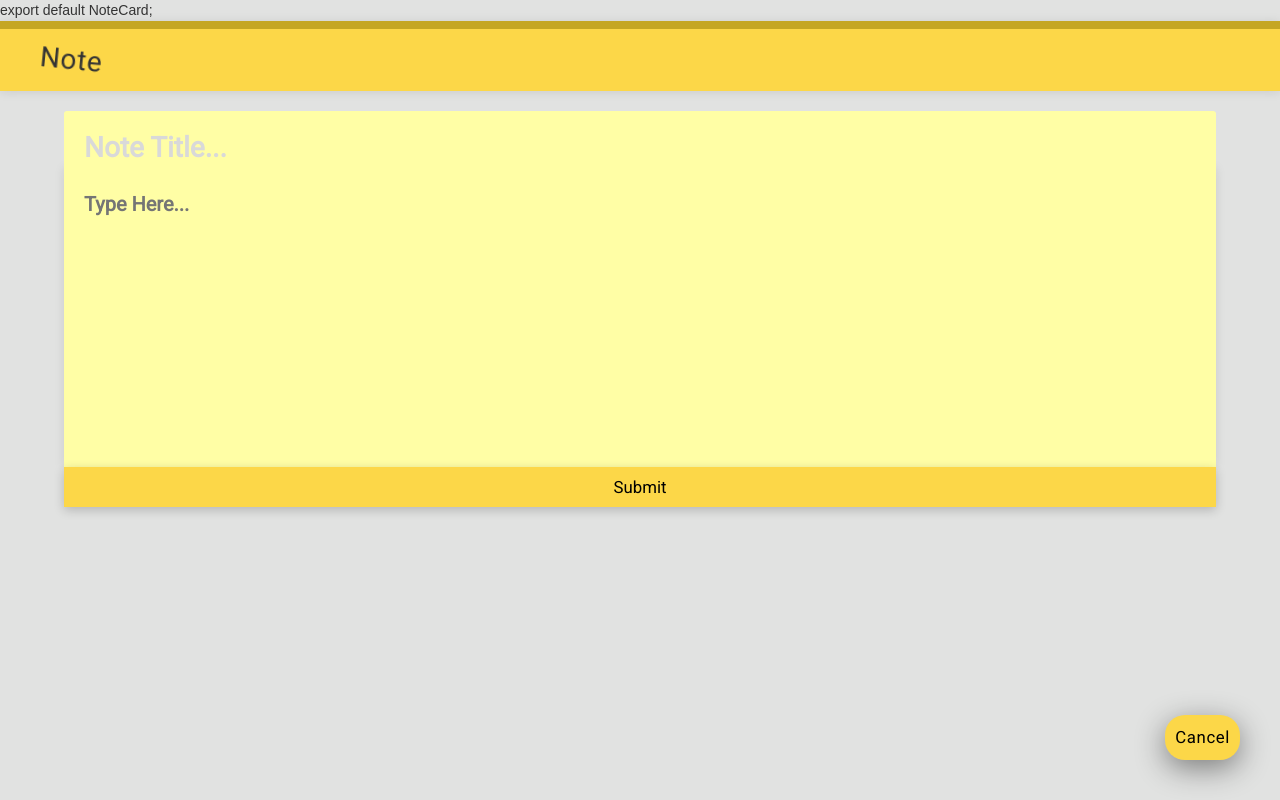
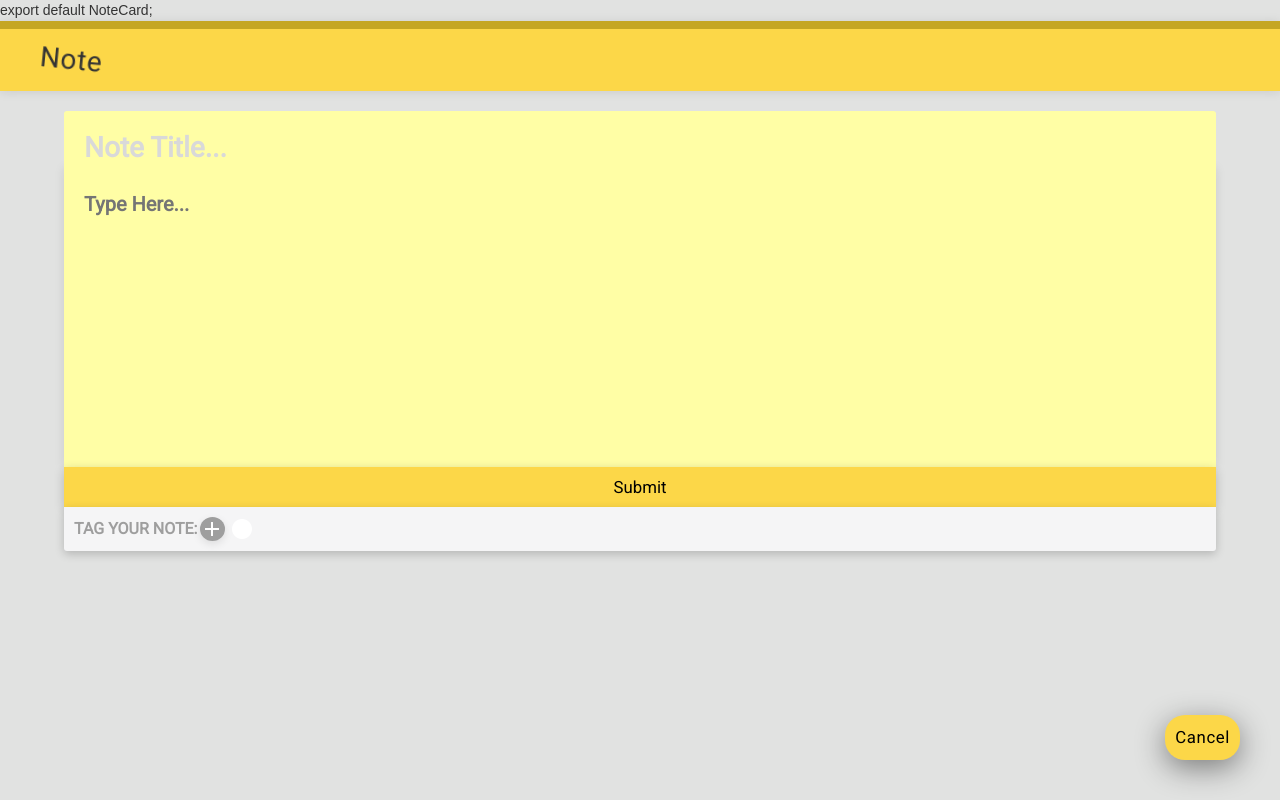
Before and after one commit to seanlo424/note, a React (Create React App) app: page / in a window 1280 px wide. Both pictures are taken after a click on the element "+ Note". Built offline with nearby package versions, Linux system fonts and the light colour scheme; no server answers.

Commit message:
Tag form

```diff
--- a/src/App.js
+++ b/src/App.js
@@ -12,7 +12,8 @@ class App extends Component {
     this.state = {
       showNote: false,
       notes: [],
-      note: {}
+      note: {},
+      newTag: false
     };
   }
 
@@ -56,9 +57,13 @@ class App extends Component {
     .catch((err) => console.log(err.response.data) );
   }
 
+  showTagForm = () => {
+    this.setState({ newTag: true });
+  }
+
 
   render() {
-    const { showNote, notes, note } = this.state;
+    const { showNote, notes, note, newTag } = this.state;
 
     return (
       <div className="App">
@@ -67,6 +72,8 @@ class App extends Component {
           <Note
             note={note}
             submitNote={this.submitNote}
+            showTagForm={this.showTagForm}
+            newTag={newTag}
           />
           :
           <List
--- a/src/components/Note.js
+++ b/src/components/Note.js
@@ -9,6 +9,32 @@ class Note extends React.Component {
 			content: this.content.value
 	};
 		this.props.submitNote(formData, this.props.note.id);
+	}
+
+	renderTagForm() {
+		if (!this.props.newTag) {
+	  	return (
+    		<span>
+     	  	Tag your note:
+     	  	<i
+        		className="tag-button material-icons"
+        		onClick={() => this.props.showTagForm()}
+        	>
+        			add circle
+        	</i>
+      	</span>
+    	);
+	  } else {
+	  	return (
+      	<form>
+        	<input
+          	className="tag-input"
+          	type="text"
+          	placeholder="Tag Name..."
+         	 />
+      	</form>
+    	);
+    }
 	}
 
   render() {
@@ -32,6 +58,11 @@ class Note extends React.Component {
 	        />
 	        <input className="note-button" type="submit" value="Submit" />
         </form>
+        <div className="tag-container">
+        	<div className="tag-button-container">
+        		{this.renderTagForm()}
+        	</div>
+        </div>
       </div>
     );
   }
```
